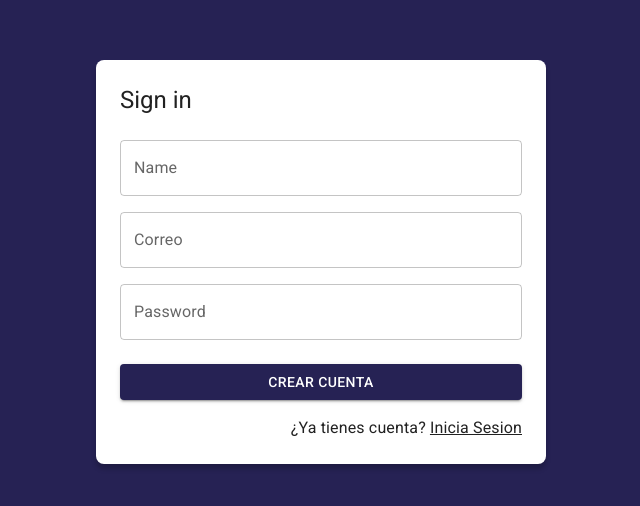
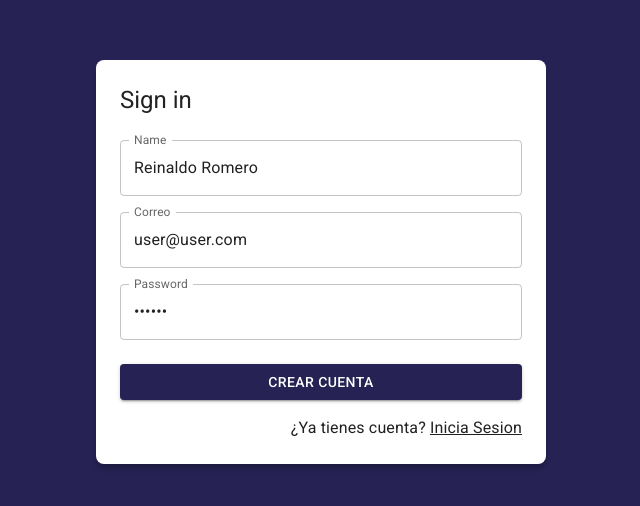
Before and after one commit to romerorei/JournalApp-React, a React (Vite) app: page /auth/register in a window 1280 px wide. Shown: the part 138-644 px from the top of the page, without its empty margins (319-959 px from the left). Built offline with nearby package versions, Linux system fonts and the light colour scheme.

Commit message:
Add form management

```diff
--- a/src/auth/pages/RegisterPage.jsx
+++ b/src/auth/pages/RegisterPage.jsx
@@ -1,12 +1,26 @@
-import { Google } from "@mui/icons-material"
 import { Button, Grid, Link, TextField, Typography } from "@mui/material"
 import { Link as RouterLink } from "react-router-dom"
 import { AuthLayout } from "../layout/AuthLayout"
+import { useForm } from "../../hooks"
+
+const formData = {
+  email: 'user@user.com',
+  password: '123456',
+  displayName: 'Reinaldo Romero'
+}
 
 export const RegisterPage = () => {
+
+  const { displayName, email, password, onInputChange, formState } = useForm(formData);
+
+  const onSubmit = ( event ) => {
+    event.preventDefault();
+    console.log(formState);
+  }
+
   return (
     <AuthLayout title="Sign in">
-          <form>
+          <form onSubmit={ onSubmit }>
               <Grid container>
 
               <Grid item xs={ 12 } sx={{ mt: 2 }}>
@@ -15,6 +29,9 @@
                   type="text"
                   placeholder='First Name'
                   fullWidth
+                  name="displayName"
+                  value={ displayName }
+                  onChange={ onInputChange }
                 />
               </Grid>
 
@@ -24,6 +41,9 @@
                     type="email"
                     placeholder='correo@email.com'
                     fullWidth
+                    name="email"
+                    value={ email }
+                    onChange={ onInputChange }
                   />
                 </Grid>
 
@@ -33,12 +53,15 @@
                     type="password"
                     placeholder='password'
                     fullWidth
+                    name="password"
+                    value={ password }
+                    onChange={ onInputChange }
                   />
                 </Grid>
 
                 <Grid container spacing={ 2 } sx={{ mb: 2, mt: 1 }}>
                   <Grid item xs={ 12 } >
-                    <Button variant='contained' fullWidth>
+                    <Button type='submit' variant='contained' fullWidth>
                       Crear Cuenta
                     </Button>
                   </Grid>
```
Also changed, not shown: src/auth/pages/LoginPage.jsx (+4 -4 lines), 1 other file (tests, documents, lock files or other folders). Lines whose indentation alone changed are shown as unchanged.
